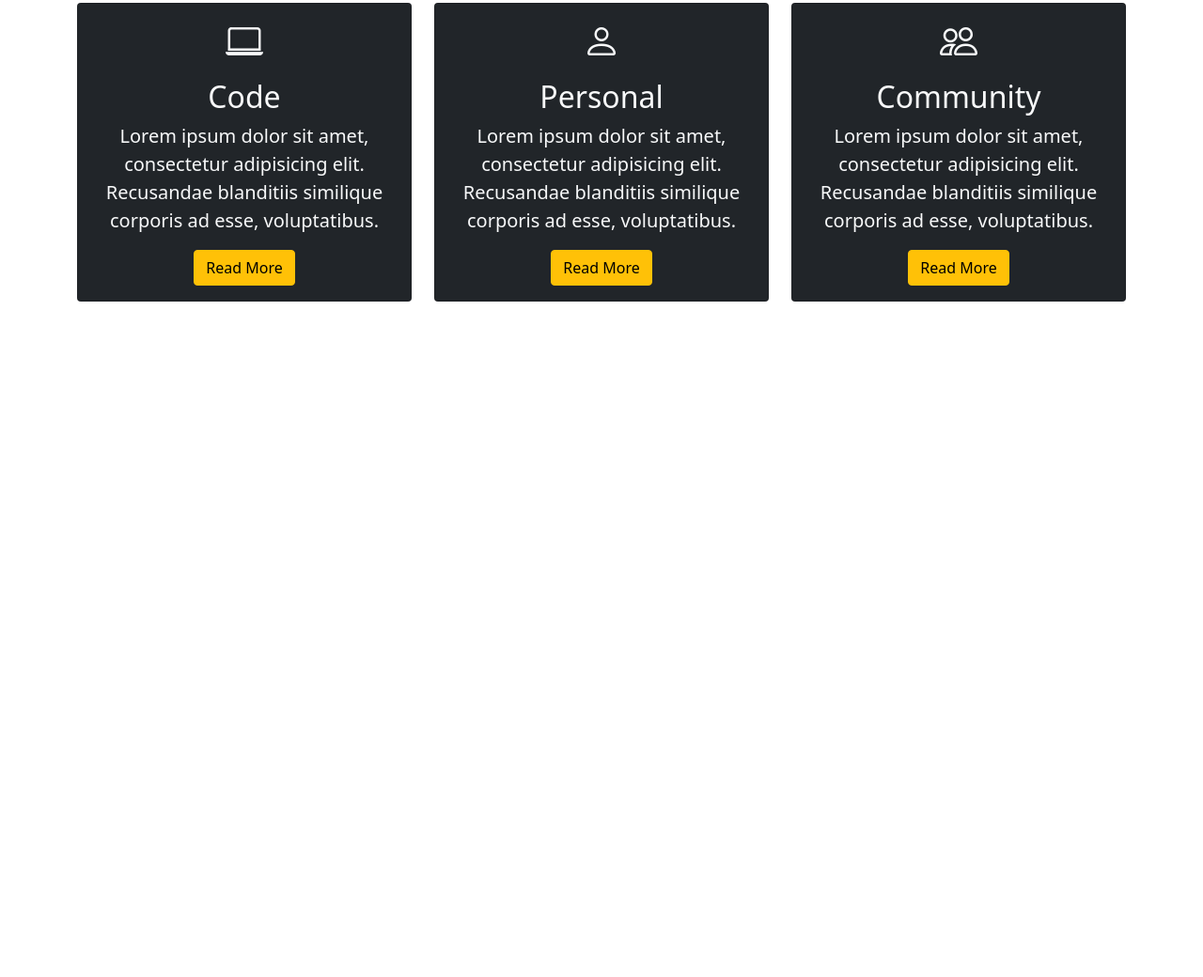
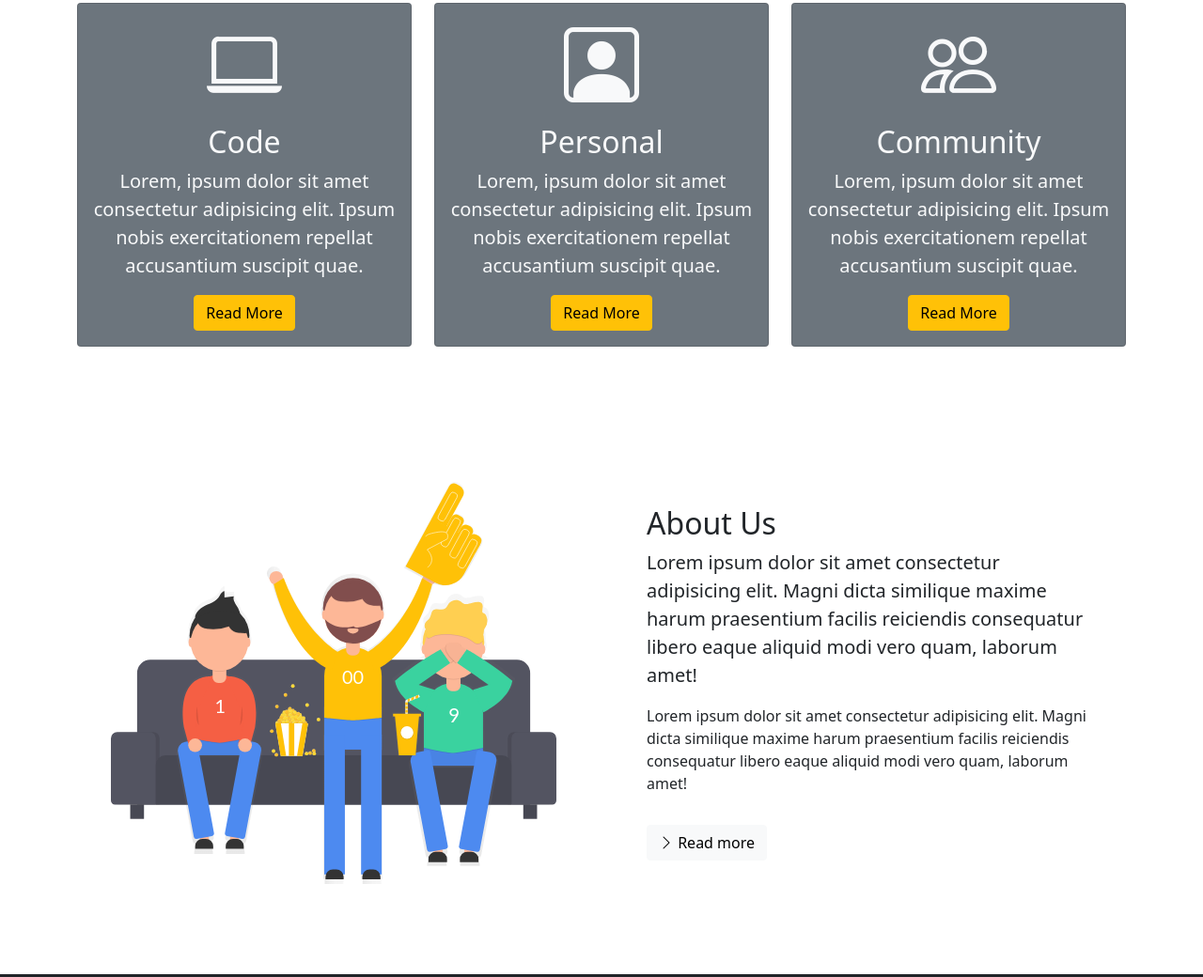
Before and after one commit to gaelporteu/bootstrap-5-website, a plain HTML site: page index.html in a window 1280 px wide. Shown: the part 654-1694 px from the top of the page at 94% size. Before the commit the page ends 1023 px from the top, so only its background shows below. Drawn offline with nearby package versions, Linux system fonts and the light colour scheme.

Commit message:
Add about and work section and images

```diff
--- a/index.html
+++ b/index.html
@@ -98,52 +98,119 @@
     <!-- 3 Columns Section -->
     <section class="p-5">
       <div class="container">
-        <div class="row text-center">
+        <div class="row text-center g-4">
           <div class="col-md">
-            <div class="card bg-dark text-light">
+            <div class="card bg-secondary text-light">
               <div class="card-body text-center">
-                <div class="h1 mb-3"><i class="bi bi-laptop"></i></div>
+                <div class="mb-3">
+                  <i class="display-1 bi bi-laptop"></i>
+                </div>
                 <h2 class="card-title mb3">Code</h2>
                 <p class="lead card-text">
-                  Lorem ipsum dolor sit amet, consectetur adipisicing elit.
-                  Recusandae blanditiis similique corporis ad esse,
-                  voluptatibus.
+                  Lorem, ipsum dolor sit amet consectetur adipisicing elit.
+                  Ipsum nobis exercitationem repellat accusantium suscipit quae.
                 </p>
                 <a href="#" class="btn btn-warning">Read More</a>
               </div>
             </div>
           </div>
           <div class="col-md">
-            <div class="card bg-dark text-light">
+            <div class="card bg-secondary text-light">
               <div class="card-body text-center">
-                <div class="h1 mb-3">
-                  <i class="bi bi-person"></i>
+                <div class="mb-3">
+                  <i class="display-1 bi bi-person-square"></i>
                 </div>
                 <h2 class="card-title mb3">Personal</h2>
                 <p class="lead card-text">
-                  Lorem ipsum dolor sit amet, consectetur adipisicing elit.
-                  Recusandae blanditiis similique corporis ad esse,
-                  voluptatibus.
+                  Lorem, ipsum dolor sit amet consectetur adipisicing elit.
+                  Ipsum nobis exercitationem repellat accusantium suscipit quae.
                 </p>
                 <a href="#" class="btn btn-warning">Read More</a>
               </div>
             </div>
           </div>
           <div class="col-md">
-            <div class="card bg-dark text-light">
+            <div class="card bg-secondary text-light">
               <div class="card-body text-center">
-                <div class="h1 mb-3">
-                  <i class="bi bi-people"></i>
+                <div class="mb-3">
+                  <i class="display-1 bi bi-people"></i>
                 </div>
                 <h2 class="card-title mb3">Community</h2>
                 <p class="lead card-text">
-                  Lorem ipsum dolor sit amet, consectetur adipisicing elit.
-                  Recusandae blanditiis similique corporis ad esse,
-                  voluptatibus.
+                  Lorem, ipsum dolor sit amet consectetur adipisicing elit.
+                  Ipsum nobis exercitationem repellat accusantium suscipit quae.
                 </p>
                 <a href="#" class="btn btn-warning">Read More</a>
               </div>
             </div>
+          </div>
+        </div>
+      </div>
+    </section>
+
+    <!-- About Us Section -->
+    <section id="about" class="p-5">
+      <div class="container">
+        <div class="row align-items-center justify-content-between">
+          <div class="col-md p-5">
+            <img
+              class="img-fluid"
+              src="img/undraw_fans_gr54.svg"
+              alt="about us"
+            />
+          </div>
+          <div class="col-md p-5">
+            <h2>About Us</h2>
+            <p class="lead">
+              Lorem ipsum dolor sit amet consectetur adipisicing elit. Magni
+              dicta similique maxime harum praesentium facilis reiciendis
+              consequatur libero eaque aliquid modi vero quam, laborum amet!
+            </p>
+            <p>
+              Lorem ipsum dolor sit amet consectetur adipisicing elit. Magni
+              dicta similique maxime harum praesentium facilis reiciendis
+              consequatur libero eaque aliquid modi vero quam, laborum amet!
+            </p>
+            <a href="#" class="btn btn-light mt-3">
+              <i class="b bi-chevron-right"></i>
+              Read more
+            </a>
+          </div>
+        </div>
+      </div>
+    </section>
+
+    <section id="work" class="p-5 bg-dark text-light">
+      <div class="container">
+        <div class="row align-items-center justify-content-between">
+          <div class="col-md p-5">
+            <h2>Our Work</h2>
+            <p class="lead">
+              Lorem ipsum dolor sit amet consectetur adipisicing elit. Magni
+              dicta similique maxime harum praesentium facilis reiciendis
+              consequatur libero eaque aliquid modi vero quam, laborum amet!
+            </p>
+            <p>
+              Lorem ipsum dolor sit amet consectetur adipisicing elit. Magni
+              dicta similique maxime harum praesentium facilis reiciendis
+              consequatur libero eaque aliquid modi vero quam, laborum amet!
+            </p>
+            <a href="#" class="btn btn-light mt-3">
+              <i class="b bi-chevron-right"></i>
+              Read more
+            </a>
+          </div>
+          <div class="col-md p-5">
+            <img
+              class="img-fluid"
+              src="img/undraw_Code_thinking_re_gka2.svg"
+              alt="about us"
+            />
+            <img
+              class="img-fluid mt-5"
+              src="img/undraw_progressive_app_m9ms.svg"
+              alt="about us"
+            />
           </div>
         </div>
       </div>
```
Also changed, not shown: img/undraw_Internet_on_the_go_re_vben.svg (added), img/undraw_fans_gr54.svg (added), img/undraw_image_viewer_wxce.svg (added), img/undraw_mobile_devices_k1ok.svg (added), img/undraw_nature_on_screen_xkli.svg (added), img/undraw_pair_programming_njlp.svg (added), img/undraw_progressive_app_m9ms.svg (added).
